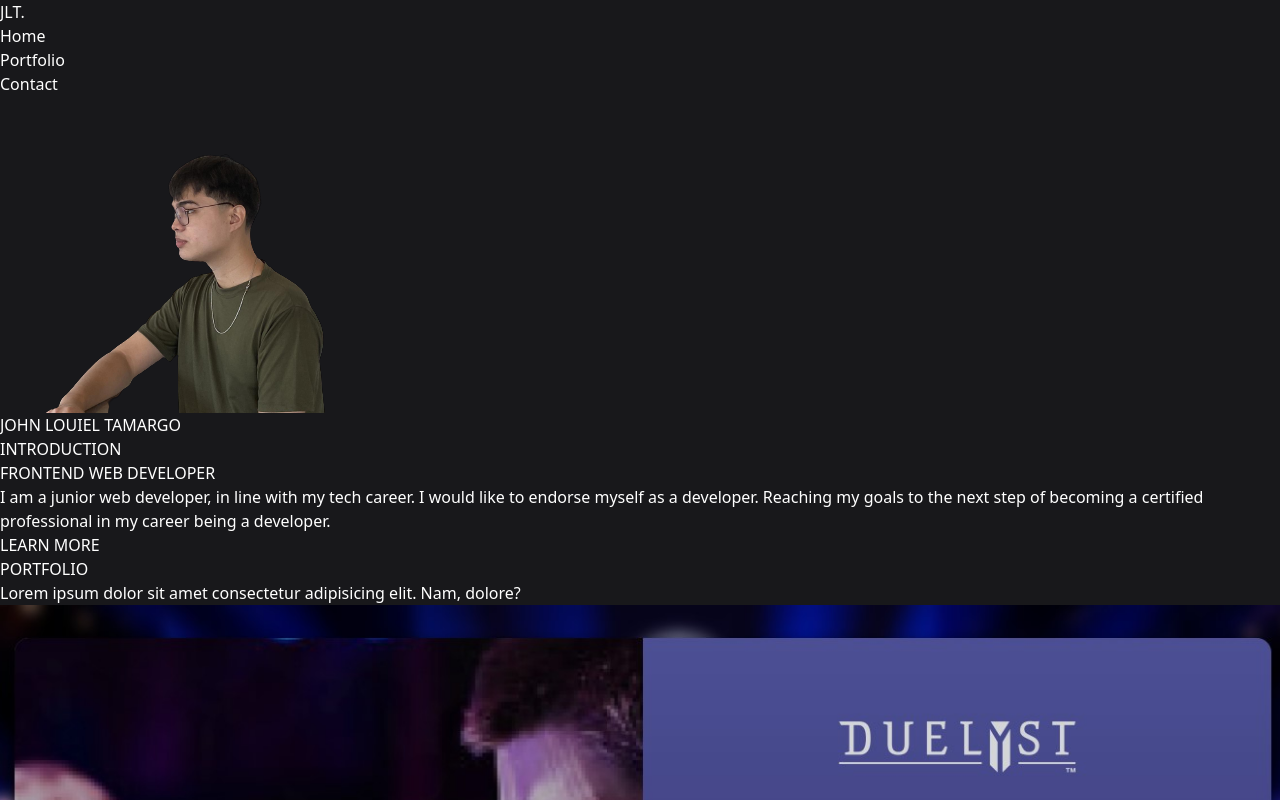
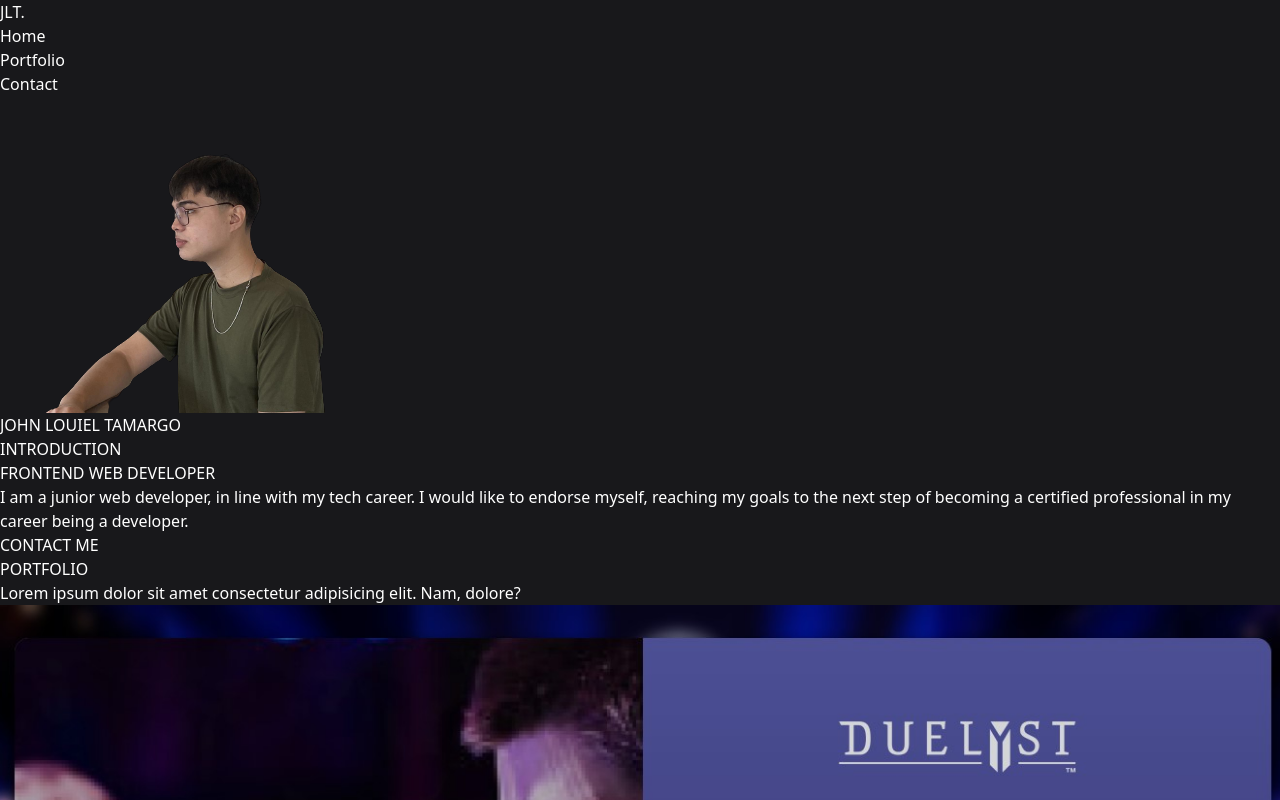
Before and after one commit to JohnLouielGitHub/jlt-portfolio-2023, a React (Vite) app: page / in a window 1280 px wide. Shown: the top 800 px of the page. Built offline with nearby package versions, Linux system fonts and the light colour scheme.

Commit message:
bg-color contacts and header shadow spacing

```diff
--- a/src/components/Header.jsx
+++ b/src/components/Header.jsx
@@ -1,6 +1,6 @@
 function Header() {
   return (
-    <header className="fixed top-0 left-0 right-0 font-bold p-4 bg-slate-500">
+    <header className="fixed top-0 left-0 right-0 font-bold p-4 bg-zinc-800 shadow-lg shadow-zinc-500/20">
       <div className="flex justify-between items-center">
         <div>
           <h2>
--- a/src/pages/Contact.jsx
+++ b/src/pages/Contact.jsx
@@ -26,7 +26,7 @@ function Contact() {
       return (
         <div
           key={key}
-          className="flex justify-center items-center p-4 sm:w-1/2 md:w-1/4 sm:mx-2 md:mx-4 border-solid border-2 border-s border-gray-500"
+          className="flex justify-center items-center p-4 my-4 md:mx-4 sm:w-1/2 md:w-1/3 lg:w-1/4 bg-zinc-800"
         >
           <svg
             xmlns="http://www.w3.org/2000/svg"
@@ -52,7 +52,7 @@ function Contact() {
         Lorem ipsum dolor sit amet consectetur adipisicing elit. Fuga nulla
         expedita minima officia? Unde, doloremque velit.
       </p>
-      <div className="flex justify-center items-center">{Contacts()}</div>
+      <div className="sm:flex justify-center items-center">{Contacts()}</div>
     </div>
   );
 }
--- a/src/pages/Hero.jsx
+++ b/src/pages/Hero.jsx
@@ -2,27 +2,30 @@ import ProfileImage from "../assets/profile.png";
 
 function Hero() {
   return (
-    <div className="py-16 px-4 text-center sm:flex">
-      <div className="h-4/5">
+    <div className="px-4 text-center sm:flex h-screen flex flex-col justify-center">
+      <div className="">
         <img
           src={ProfileImage}
           alt="profile.png"
-          className="m-0 h-full object-cover w-full"
+          className="m-0 object-cover w-full"
         />
       </div>
-      <div className="font-bold">
+      <div className="font-bold my-4">
         <h1>JOHN LOUIEL TAMARGO</h1>
       </div>
       <div>
-        <p className="text-yellow-500 font-bold">INTRODUCTION</p>
-        <h2>FRONTEND WEB DEVELOPER</h2>
-        <p className="sm:px-4 md:px-4 lg:px-6">
+        <p className="text-yellow-500 font-bold my-4">INTRODUCTION</p>
+        <h2 className="my-4 font-semibold">FRONTEND WEB DEVELOPER</h2>
+        <p className="sm:px-4 md:px-4 lg:px-6 mb-4 font-medium">
           I am a junior web developer, in line with my tech career. I would like
-          to endorse myself as a developer. Reaching my goals to the next step
-          of becoming a certified professional in my career being a developer.
+          to endorse myself, reaching my goals to the next step of becoming a
+          certified professional in my career being a developer.
         </p>
-        <a href="" className="text-yellow-500 font-semibold">
-          LEARN MORE
+        <a
+          href=""
+          className="text-yellow-500 font-semibold px-4 border-solid border-2 border-yellow-500"
+        >
+          CONTACT ME
         </a>
       </div>
     </div>
```
